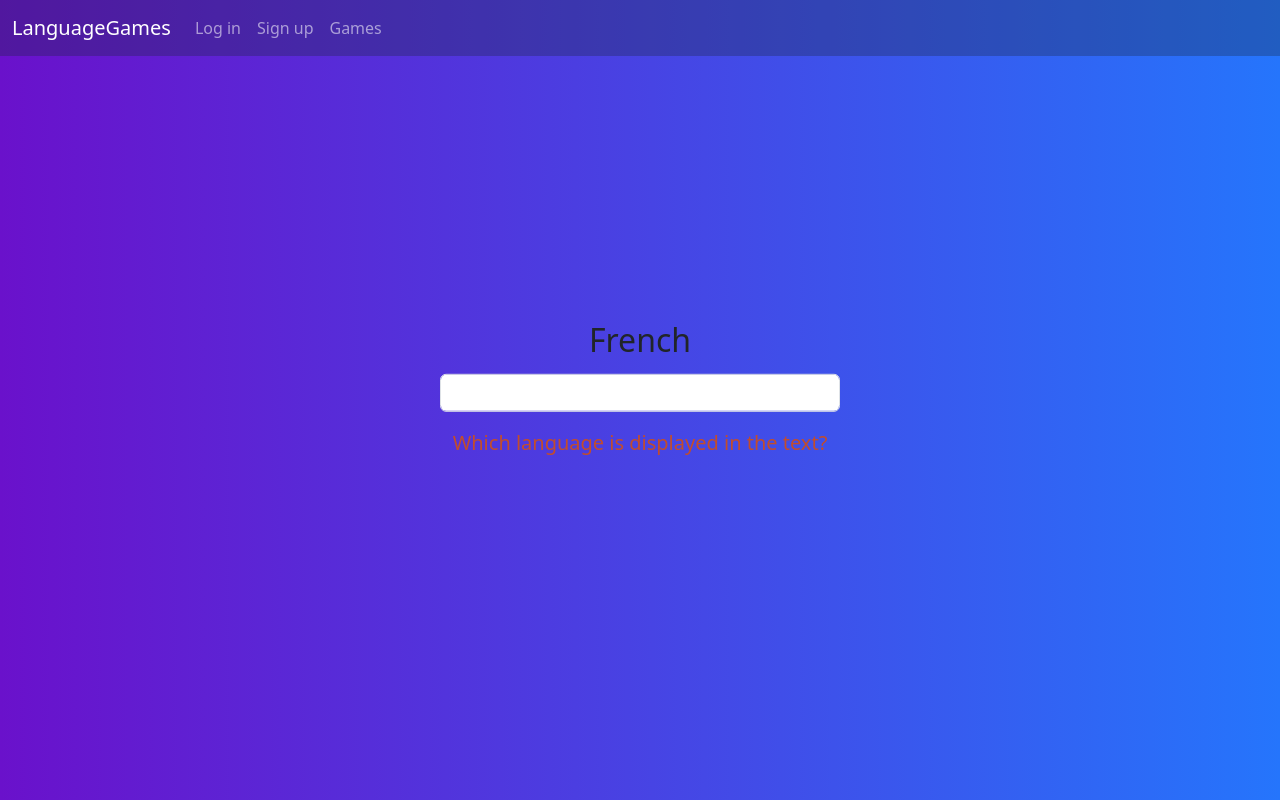
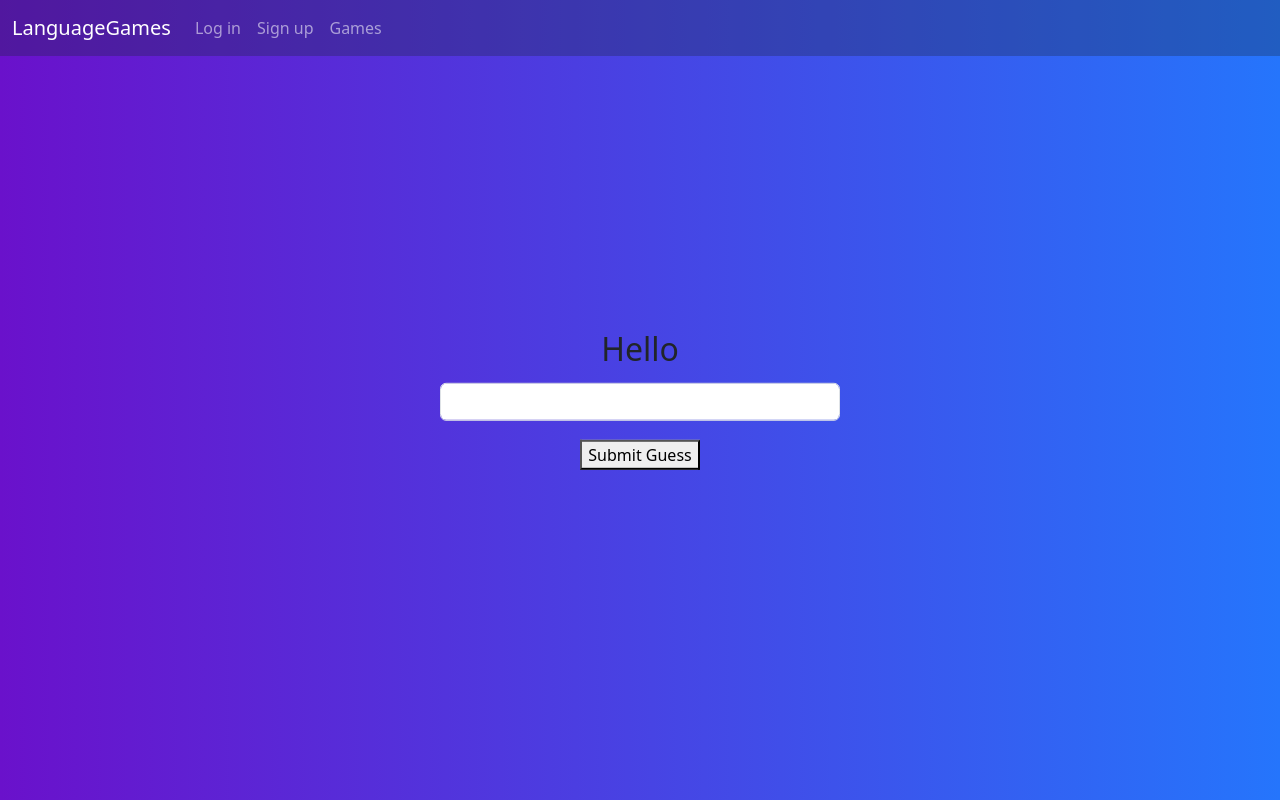
Before and after one commit to wojtek9/QuizTrove, a React (Vite) app: page /guessthelanguage in a window 1280 px wide. Both pictures are taken after a click on the button "Play now!". Built offline with nearby package versions, Linux system fonts and the light colour scheme.

Commit message:
guessthelang

```diff
--- a/src/components/GuessLangView.tsx
+++ b/src/components/GuessLangView.tsx
@@ -1,31 +1,46 @@
-import React, { useState } from "react";
+import React, { useState, useEffect } from "react";
 import { MDBBtn, MDBContainer } from "mdb-react-ui-kit";
 
-const languages = ["English", "Spanish", "French", "German"]; // List of languages
-const currentlang = ""
+function GuessLang() {
+  const [btnVisible, setBtnVisible] = useState(true);
+  const [languageTextPairs, setLanguageTextPairs] = useState<string[][]>([]);
+  const [currentPairIndex, setCurrentPairIndex] = useState(0);
 
-function GuessLang() {
-  const [btnVisible, setBtnVisible] = useState(true); // State to manage button visibility
-  const [guessedLanguage, setGuessedLanguage] = useState<string | null>(""); // Initialize with an empty string
-  const handleButtonClick = () => {
-    setBtnVisible(false); // Hide the button when clicked
-  };
+  const handleButtonClick = async () => {
+    setBtnVisible(false);
 
-  const handleGuess = (event: React.ChangeEvent<HTMLInputElement>) => {
-    const userGuess = event.target.value;
-    if (userGuess === guessedLanguage) {
-      // Correct guess
-      const randomLanguage = getRandomLanguage();
-      setGuessedLanguage(randomLanguage);
+    // Fetch the text file and process its content
+    try {
+      const response = await fetch("languages.txt");
+      const content = await response.text();
+      const pairs = content.split("\n").map((line) => line.split("|"));
+      setLanguageTextPairs(pairs);
+    } catch (error) {
+      console.error("Error fetching or processing text file:", error);
     }
   };
 
-  const getRandomLanguage = () => {
-    return languages[Math.floor(Math.random() * languages.length)];
+  const handleGuess = (event: React.FormEvent<HTMLFormElement>) => {
+    event.preventDefault();
+    const userGuess = event.currentTarget.guessInput.value.toLowerCase();
+    const [correctLanguage] = languageTextPairs[currentPairIndex];
+    if (userGuess === correctLanguage.toLowerCase()) {
+      // Correct guess
+      setCurrentPairIndex((prevIndex) => prevIndex + 1);
+    }
   };
+
+  useEffect(() => {
+    if (!btnVisible && currentPairIndex < languageTextPairs.length) {
+      // Display the language text in the <h2> element
+      const [, text] = languageTextPairs[currentPairIndex];
+      document.getElementById("languageText").textContent = text;
+    }
+  }, [btnVisible, currentPairIndex, languageTextPairs]);
+
   return (
     <MDBContainer className="gamesContainer text-center">
-      {btnVisible ? ( // Render the button only if btnVisible is true
+      {btnVisible ? (
         <MDBBtn className="guesslangbtn" onClick={handleButtonClick}>
           <h1>Play now!</h1>
         </MDBBtn>
@@ -36,12 +51,13 @@ function GuessLang() {
               style={{ paddingBottom: "10px" }}
               className="guesslangtextappear"
             >
-              <h2>{getRandomLanguage()}</h2>
+              <h2 id="languageText">Guess the language!</h2>
             </p>
           </div>
+          <form onSubmit={handleGuess}>
             <input
               type="text"
-            id="typeText"
+              id="guessInput"
               className="form-control"
               style={{
                 position: "relative",
@@ -50,13 +66,9 @@ function GuessLang() {
                 left: "50%",
                 transform: "translate(-50%, -50%)",
               }}
-            onChange={(e) => handleGuess(e)}
             />
-          <label className="form-label guesslanginput" htmlFor="typeText">
-            <p style={{ color: "#c24d2c" }}>
-              <h5>Which language is displayed in the text?</h5>
-            </p>
-          </label>
+            <button type="submit">Submit Guess</button>
+          </form>
         </div>
       )}
     </MDBContainer>
```
Also changed, not shown: public/languages.txt (added). Lines whose indentation alone changed are shown as unchanged.
